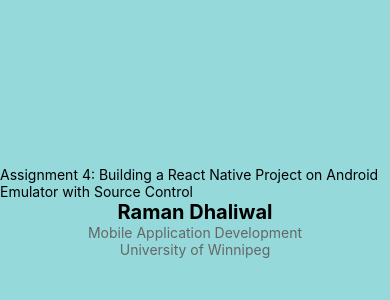
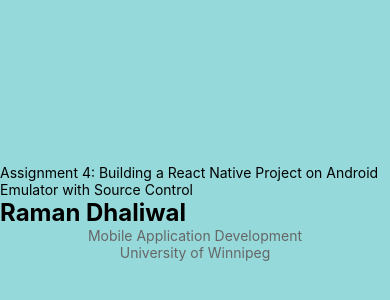
Before and after one commit to RamanDhaliwal986/Assignment_AppEmulator, a React Native app: screen / in a window 390 px wide. Shown: the part 210-510 px from the top of the page. Built offline with nearby package versions, Linux system fonts and the light colour scheme.

Commit message:
text change in branch Master

```diff
--- a/App.js
+++ b/App.js
@@ -17,11 +17,11 @@
   container: {
     flex: 1,
     backgroundColor: '#95D9DA',
-    alignItems: 'center',
+    alignItems: 'Left',
     justifyContent: 'center',
   },
   name: {
-    fontSize: 20,
+    fontSize: 24,
     fontWeight: 'bold',
 },
 bio: {
```
